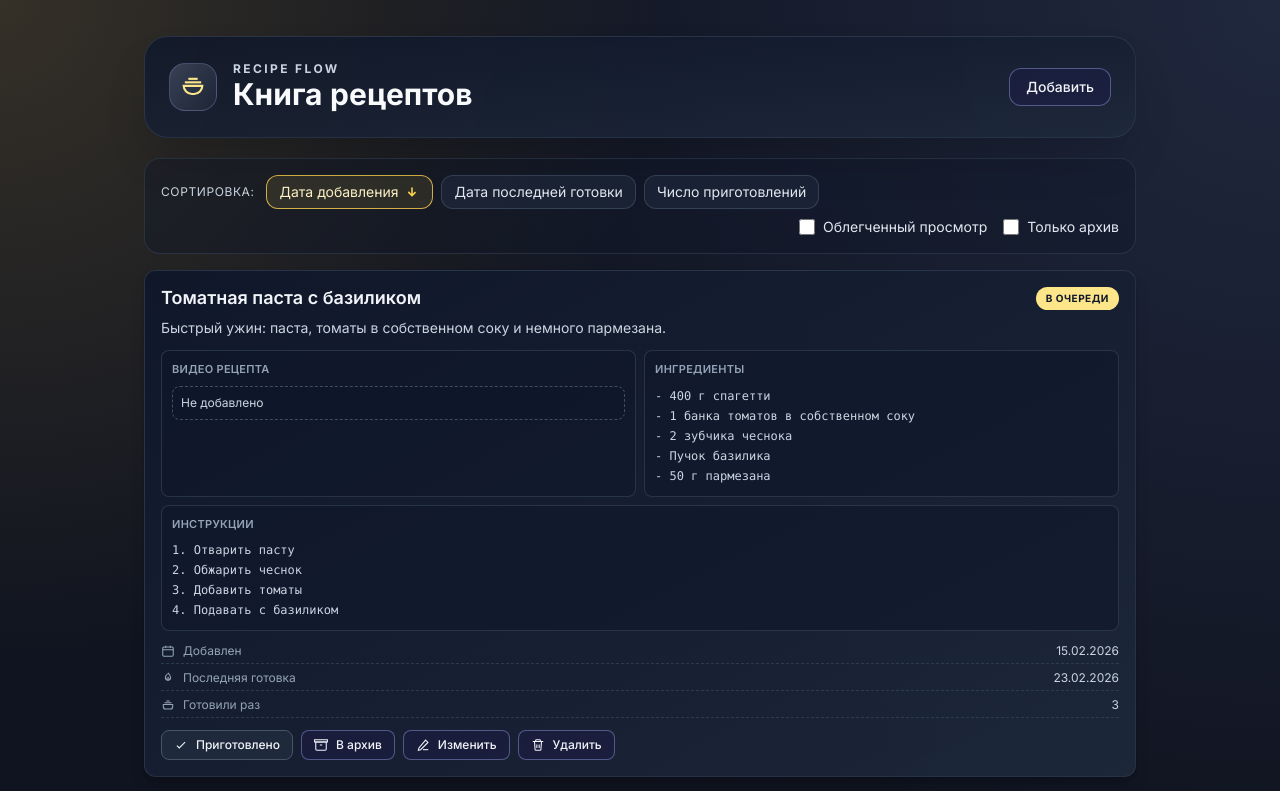
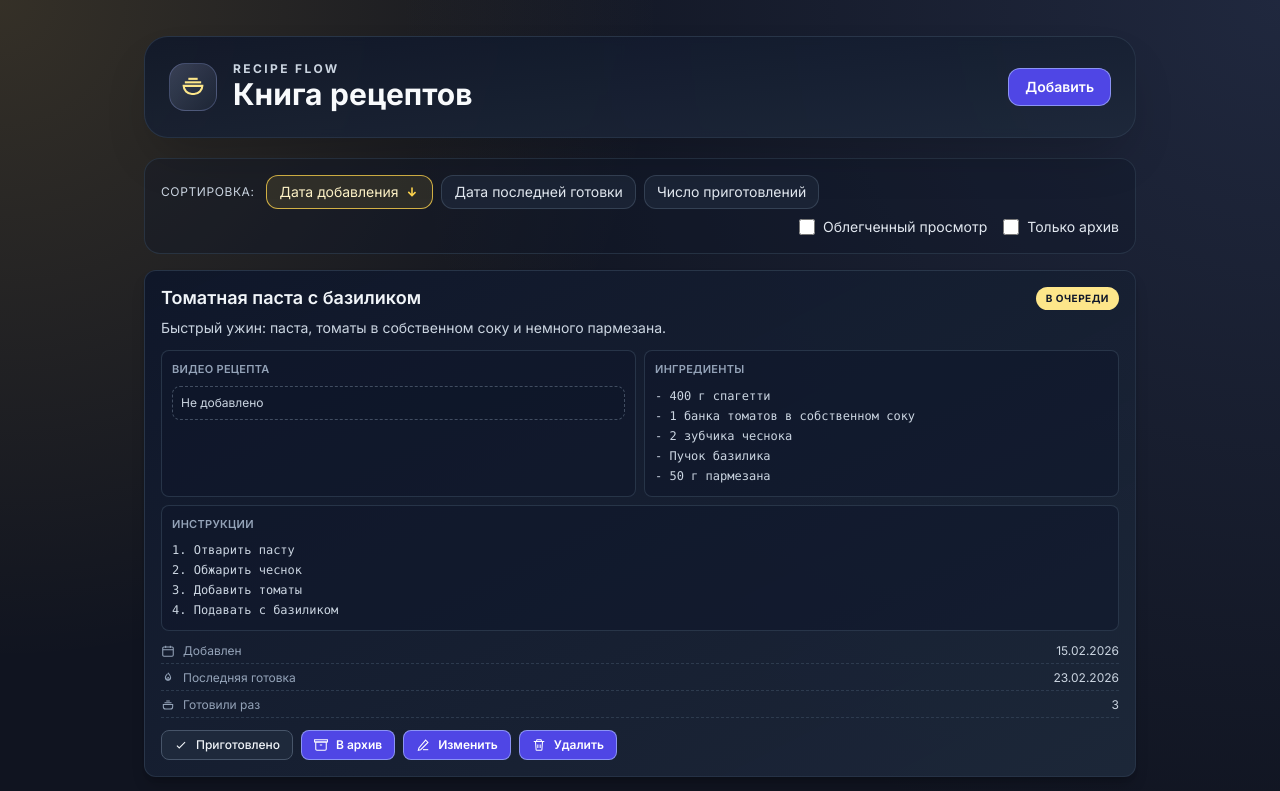
Before and after one commit to Perkin/recepies, a React (Vite) app: page / in a window 1280 px wide. Shown: the top 791 px of the page. Built offline with nearby package versions, Linux system fonts and the light colour scheme.

Commit message:
Improve secondary button contrast

```diff
--- a/src/index.css
+++ b/src/index.css
@@ -32,7 +32,7 @@
   }
 
   .btn-secondary {
-    @apply inline-flex items-center gap-2 rounded-xl border border-indigo-300/40 bg-indigo-950/40 px-4 py-2 text-sm font-medium text-slate-100 transition hover:-translate-y-0.5 hover:border-indigo-300/70 hover:bg-indigo-900/35;
+    @apply inline-flex items-center gap-2 rounded-xl border border-indigo-300/70 bg-indigo-600 px-4 py-2 text-sm font-semibold text-white transition hover:-translate-y-0.5 hover:border-indigo-200 hover:bg-indigo-500;
   }
 
   .btn-compact {
```
